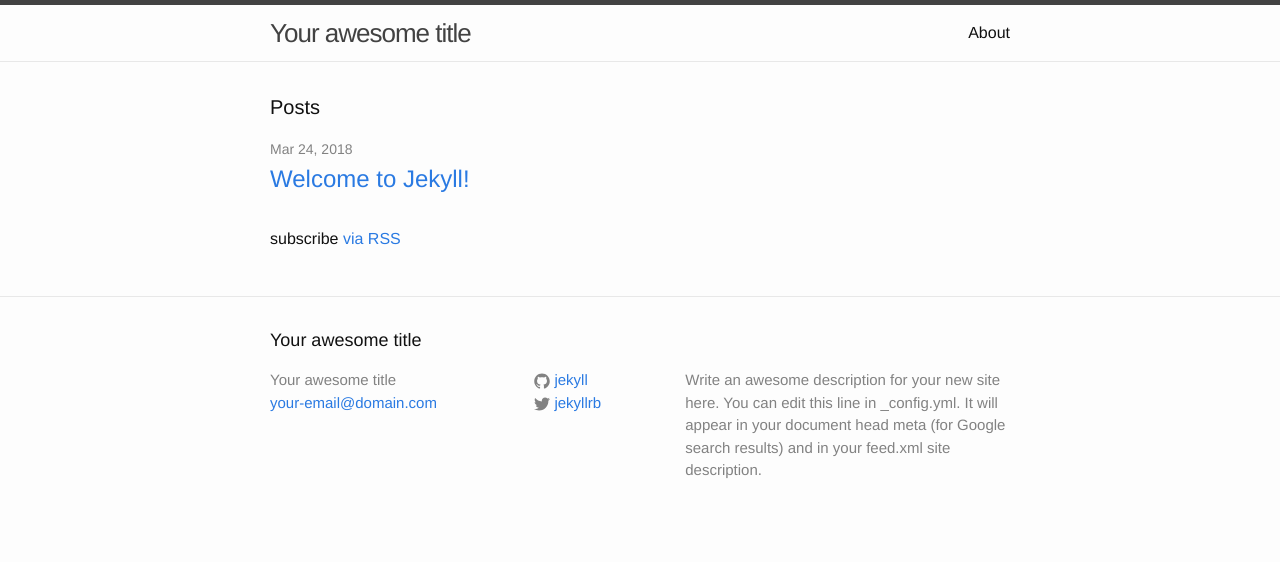
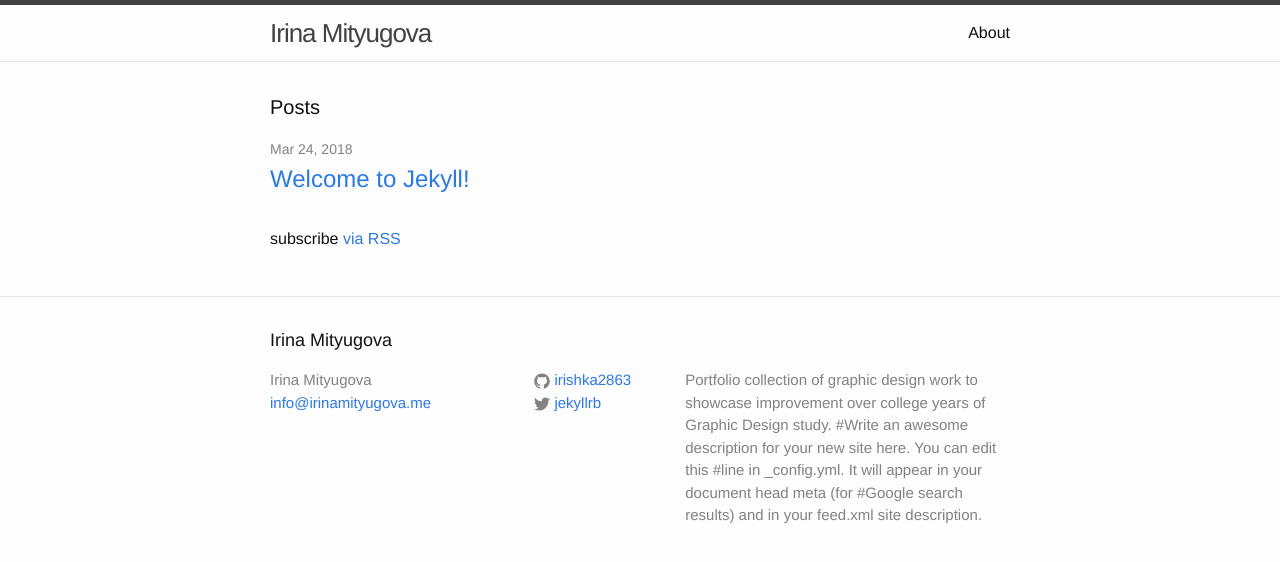
Before and after one commit to irishka2863/irishka2863.github.io, a Jekyll site: the page built from index.html, in a window 1280 px wide. Shown: the top 562 px of the page. Built offline with Jekyll 4.4.1, drawn with Linux system fonts in a browser that asks for light colours.

Commit message:
Update _config.yml
Title and description update

```diff
--- a/_config.yml
+++ b/_config.yml
@@ -1,21 +1,44 @@
 # Welcome to Jekyll!
 #
 # This config file is meant for settings that affect your whole blog, values
-# which you are expected to set up once and rarely need to edit after that.
+# which you are expected to set up once and rarely edit after that. If you find
+# yourself editing this file very often, consider using Jekyll's data files
+# feature for the data you need to update frequently.
+#
 # For technical reasons, this file is *NOT* reloaded automatically when you use
-# 'jekyll serve'. If you change this file, please restart the server process.
+# 'bundle exec jekyll serve'. If you change this file, please restart the server process.
 
 # Site settings
-title: Your awesome title
-email: your-email@domain.com
-description: > # this means to ignore newlines until "baseurl:"
-  Write an awesome description for your new site here. You can edit this
-  line in _config.yml. It will appear in your document head meta (for
-  Google search results) and in your feed.xml site description.
+# These are used to personalize your new site. If you look in the HTML files,
+# you will see them accessed via {{ site.title }}, {{ site.email }}, and so on.
+# You can create any custom variable you would like, and they will be accessible
+# in the templates via {{ site.myvariable }}.
+title: Irina Mityugova
+email: info@irinamityugova.me
+description: >- # this means to ignore newlines until "baseurl:"
+  Portfolio collection of graphic design work to showcase improvement over college years of Graphic Design study.
+  #Write an awesome description for your new site here. You can edit this
+  #line in _config.yml. It will appear in your document head meta (for
+  #Google search results) and in your feed.xml site description.
 baseurl: "" # the subpath of your site, e.g. /blog
-url: "http://yourdomain.com" # the base hostname & protocol for your site
+url: "" # the base hostname & protocol for your site, e.g. http://example.com
 twitter_username: jekyllrb
-github_username:  jekyll
+github_username:  irishka2863
 
 # Build settings
 markdown: kramdown
+theme: minima
+plugins:
+  - jekyll-feed
+
+# Exclude from processing.
+# The following items will not be processed, by default. Create a custom list
+# to override the default setting.
+# exclude:
+#   - Gemfile
+#   - Gemfile.lock
+#   - node_modules
+#   - vendor/bundle/
+#   - vendor/cache/
+#   - vendor/gems/
+#   - vendor/ruby/
```
